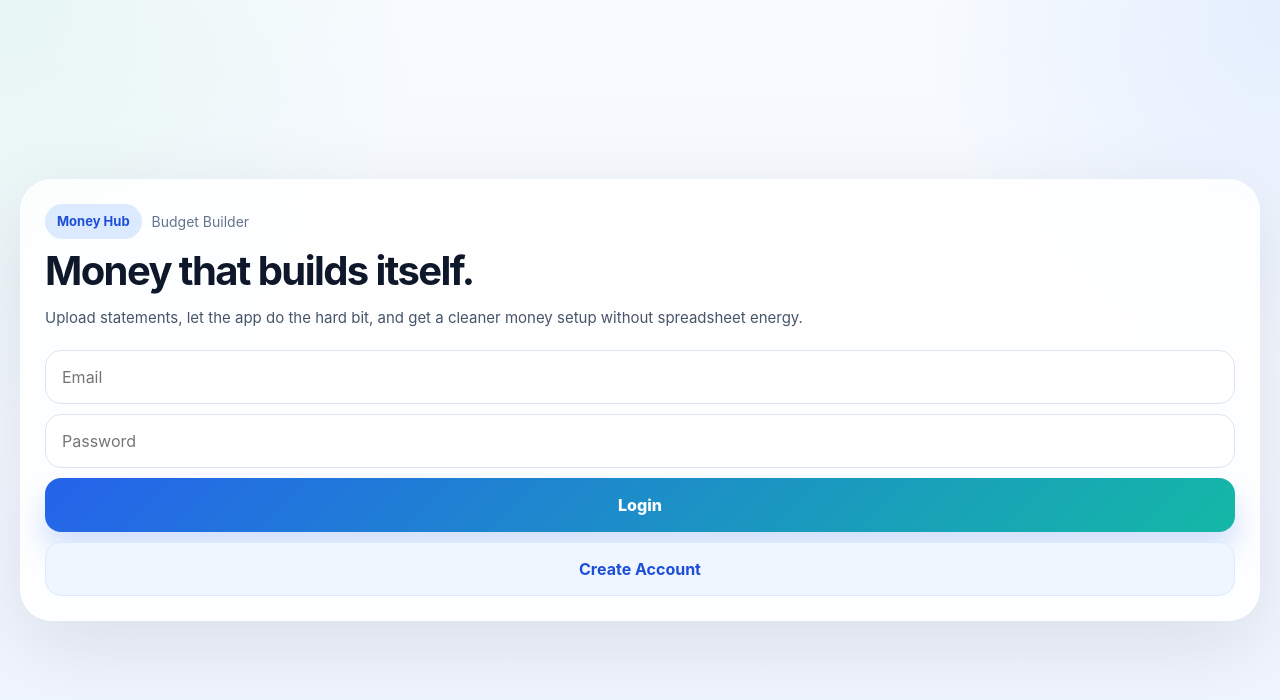
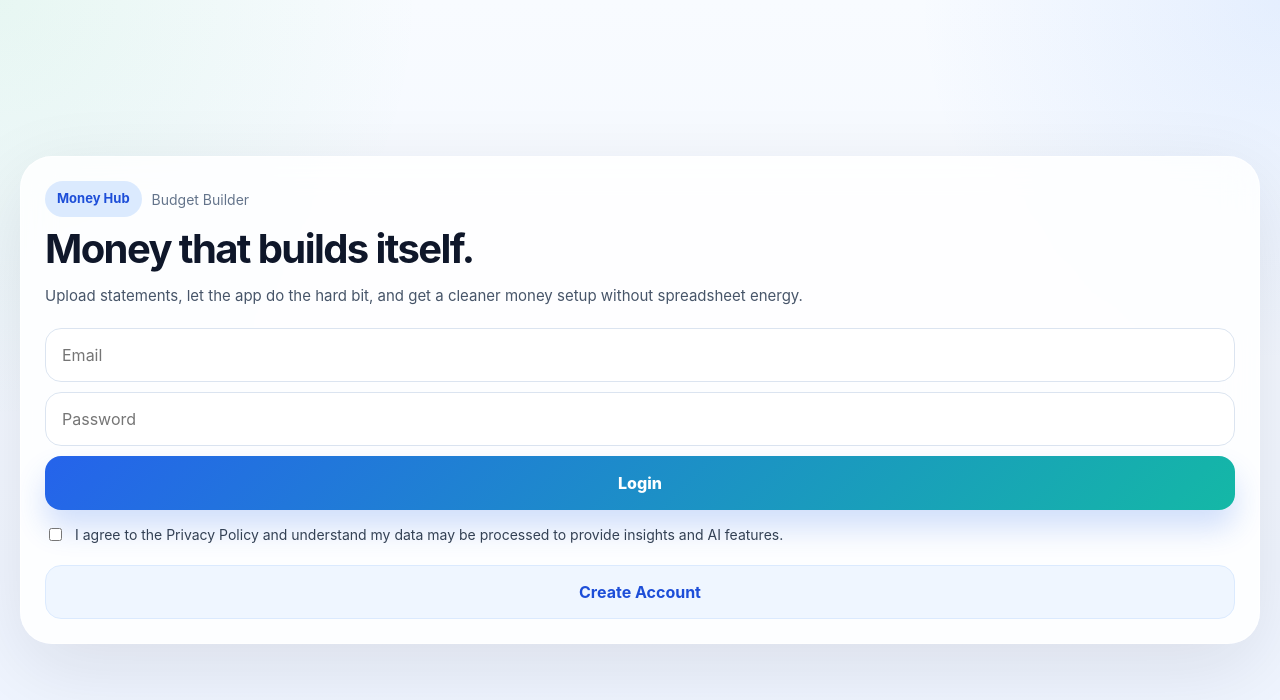
Before and after one commit to crustyguygamesproduction/budget-builder, a React (Vite) app: page / in a window 1280 px wide. Shown: the top 700 px of the page. Built offline with nearby package versions, Linux system fonts and the light colour scheme; no server answers.

Commit message:
Add privacy agreement to signup

```diff
--- a/src/pages/AuthPage.jsx
+++ b/src/pages/AuthPage.jsx
@@ -5,6 +5,7 @@ export default function AuthPage({ screenWidth, styles }) {
   const [email, setEmail] = useState("");
   const [password, setPassword] = useState("");
   const [busy, setBusy] = useState(false);
+  const [agreedToPrivacy, setAgreedToPrivacy] = useState(false);
 
   function validateAuthInput(isSignup = false) {
     const normalizedEmail = email.trim().toLowerCase();
@@ -39,7 +40,12 @@ export default function AuthPage({ screenWidth, styles }) {
 
   async function signup() {
     const credentials = validateAuthInput(true);
-    if (!credentials || busy) return;
+if (!credentials || busy) return;
+
+if (!agreedToPrivacy) {
+  alert("Please agree to the Privacy Policy before creating an account.");
+  return;
+}
 
     setBusy(true);
     const { error } = await supabase.auth.signUp(credentials);
@@ -95,9 +101,25 @@ export default function AuthPage({ screenWidth, styles }) {
           </button>
         </form>
 
-        <button style={styles.secondaryBtn} onClick={signup} type="button" disabled={busy}>
-          Create Account
-        </button>
+        <label style={{ ...styles.checkRow, marginTop: 14, marginBottom: 10 }}>
+  <input
+    type="checkbox"
+    checked={agreedToPrivacy}
+    onChange={(e) => setAgreedToPrivacy(e.target.checked)}
+  />
+  <span>
+    I agree to the Privacy Policy and understand my data may be processed to provide insights and AI features.
+  </span>
+</label>
+
+<button
+  style={styles.secondaryBtn}
+  onClick={signup}
+  type="button"
+  disabled={busy || !agreedToPrivacy}
+>
+  Create Account
+</button>
       </section>
     </div>
   );
```
